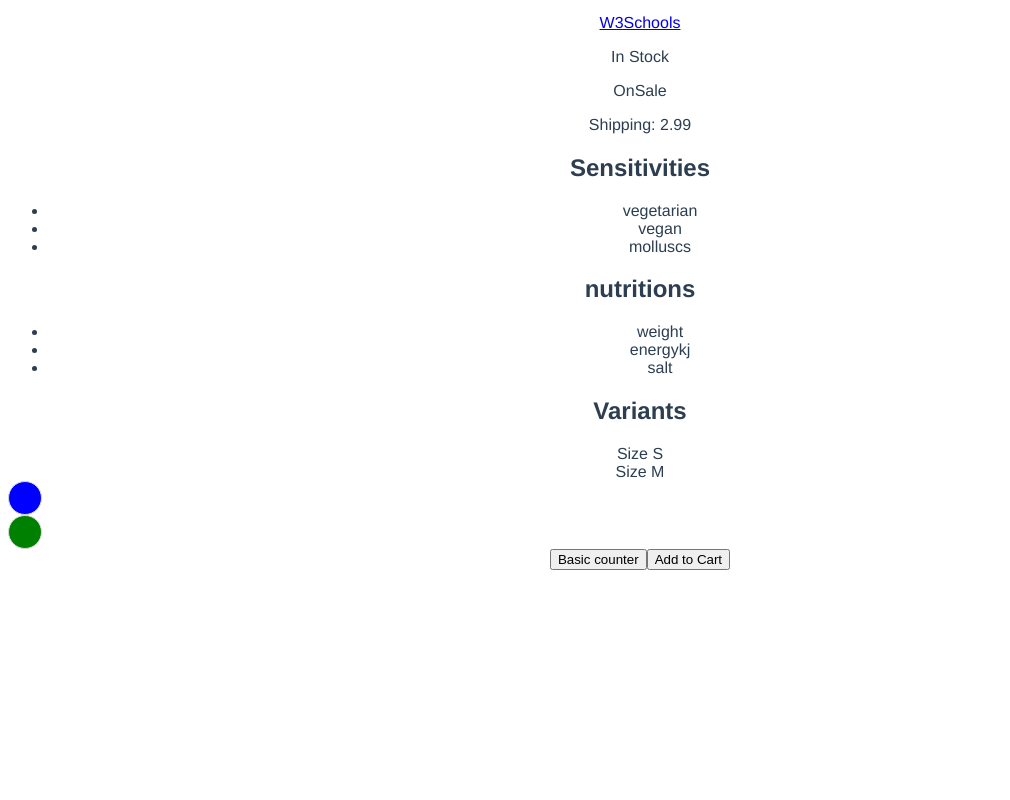
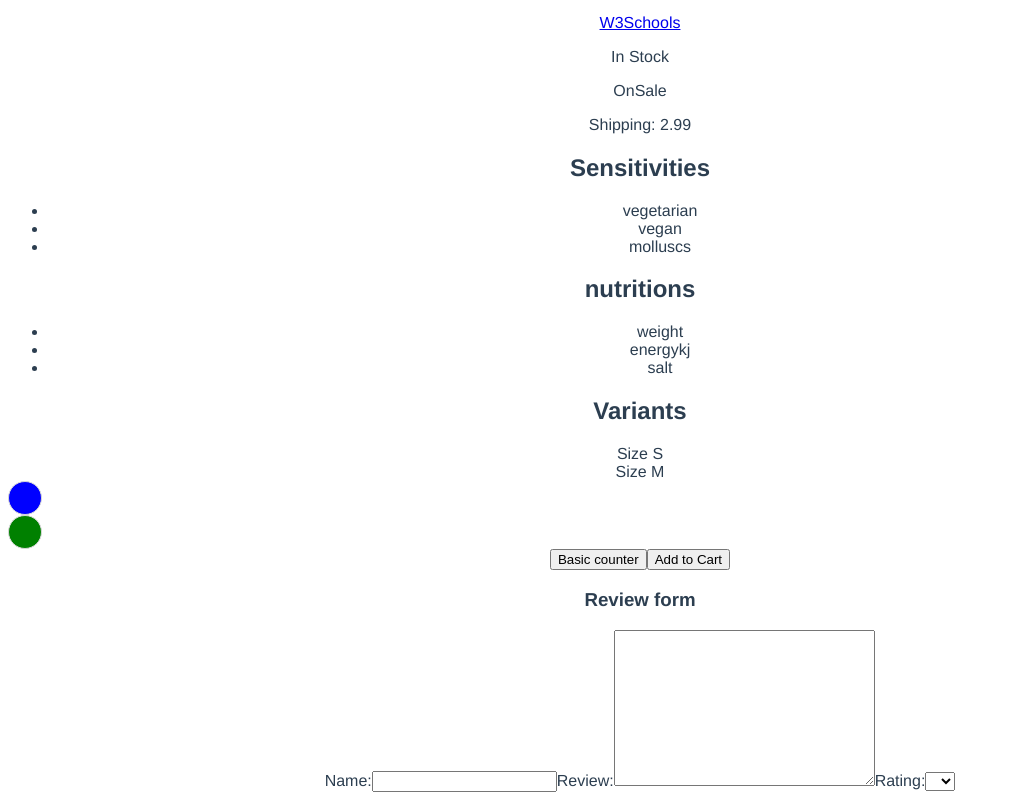
Before and after one commit to dgloriaweb/VueJs3course, a Vue app: page / in a window 1280 px wide. Shown: the part 491-1291 px from the top of the page, without its empty margins (0-1010 px from the left). Before the commit the page ends 1069 px from the top, so only its background shows below. Built offline with nearby package versions, Linux system fonts and the light colour scheme.

Commit message:
ep11 pt1 form

```diff
--- a/src/App.vue
+++ b/src/App.vue
@@ -3,17 +3,20 @@
         <div class="cart">Basic counter({{ counter }})</div>
       <div class="cart">Cart({{ cart.length }})</div>
     <ProductDisplay :premium="premium" @add-to-cart="updateCart" />
+    <ReviewForm  />
   </div>
 </template>
 
 <script>
 import ProductDisplay from './components/ProductDisplay.vue'
+import ReviewForm from './components/ReviewForm.vue'
 
 
 export default {
   name: 'App',
   components: {
-    ProductDisplay
+    ProductDisplay,
+    ReviewForm
   },
   data() {
     return {
--- /dev/null
+++ b/src/components/ReviewForm.vue
@@ -0,0 +1,55 @@
+<template>
+  <div>
+    <form action="" class="review-form" @submin.prevent="onSubmit">
+      <h3>Review form</h3>
+      <label for="name">Name:</label>
+      <input type="text" id="name" v-model="name" />
+      <label for="review">Review:</label>
+      <textarea
+        name=""
+        id="review"
+        cols="30"
+        rows="10"
+        v-model="review"
+      ></textarea>
+      <label for="rating">Rating:</label>
+      <select name="" id="rating" v-model.number="rating">
+        <option value="5">5</option>
+        <option value="4">4</option>
+        <option value="3">3</option>
+        <option value="2">2</option>
+        <option value="1">1</option>
+        <button type="submit" class="button">Submit</button>
+      </select>
+    </form>
+  </div>
+</template>
+
+<script>
+export default {
+  data() {
+    return {
+      name: '',
+      review: '',
+      rating: null
+    }
+  },
+  methods: {
+    onSubmit() {
+      let productReview = {
+        name: this.name,
+        review: this.review,
+        rating: this.rating,
+      }
+      this.$emit('review-submitted', productReview)
+
+      this.name = ''
+      this.review = ''
+      this.rating = null
+    }
+  }
+}
+</script>
+
+<style lang="scss" scoped>
+</style>
```
